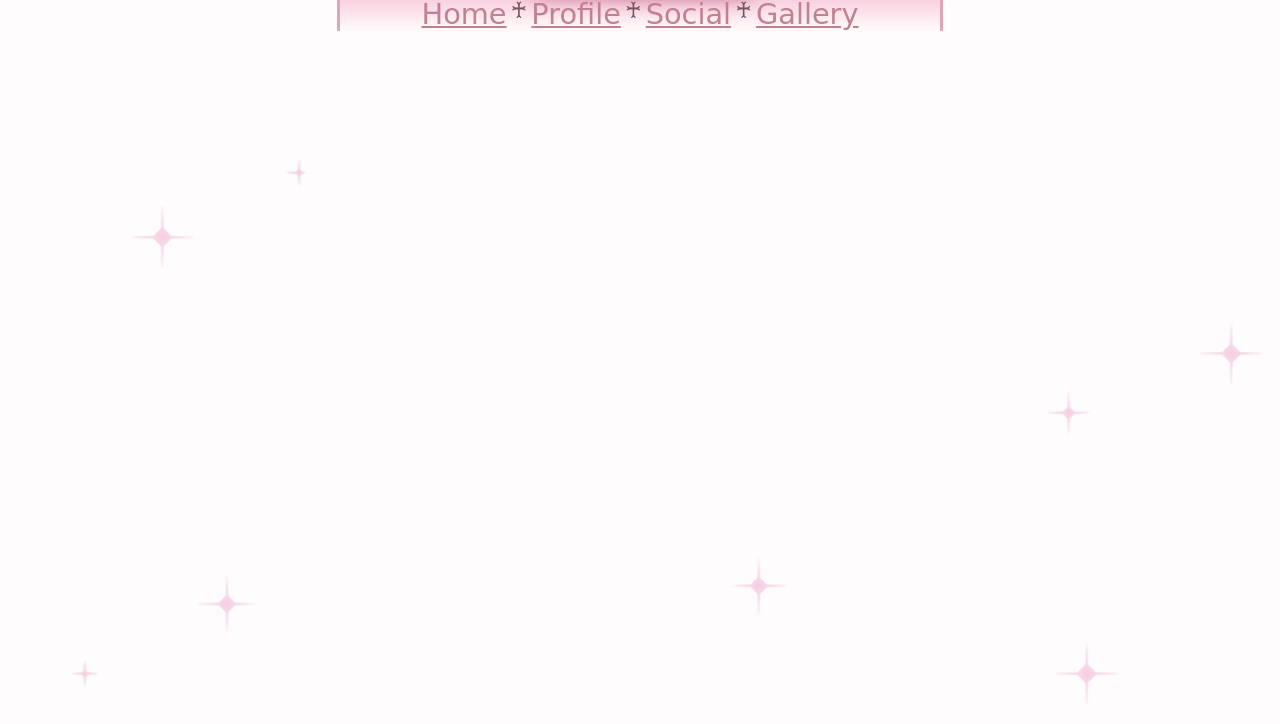
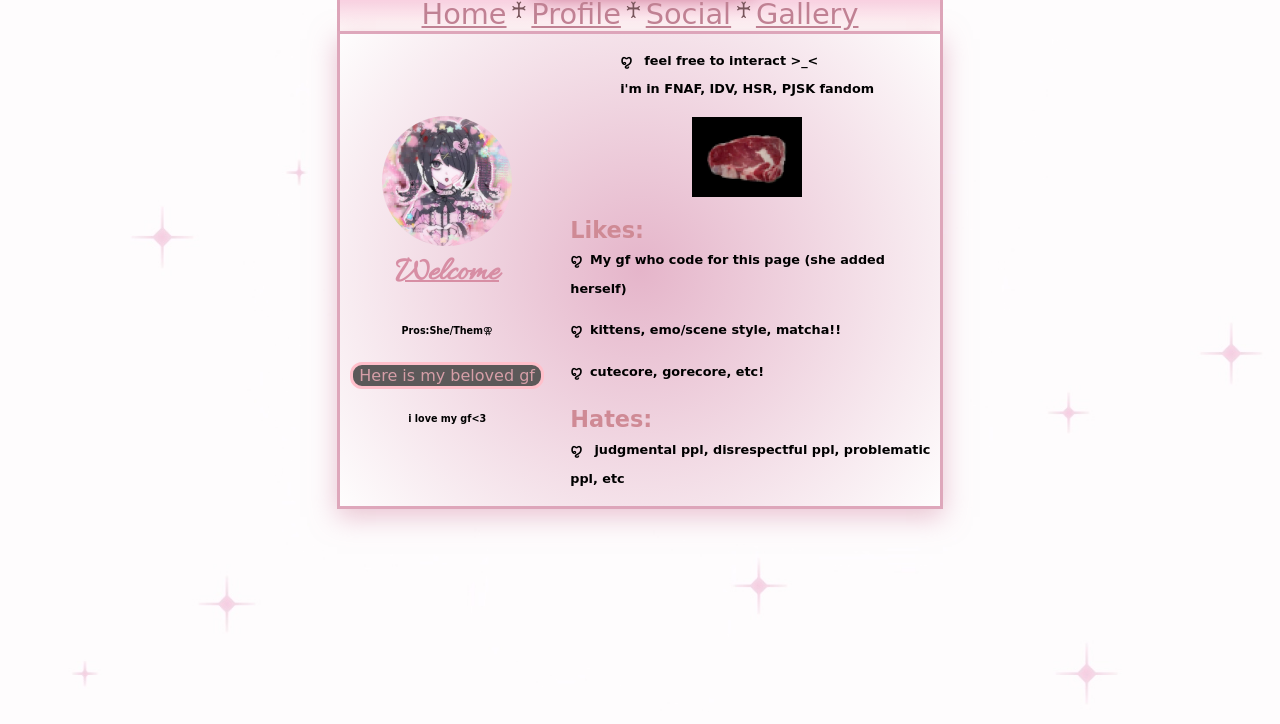
Before and after one commit to LussssSun/lins, a website: page index.html in a window 1280 px wide. Shown: the part 110-834 px from the top of the page. Drawn offline with Linux system fonts and the light colour scheme; a web font is replaced by a local one.

Commit message:
Update index.html

```diff
--- a/index.html
+++ b/index.html
@@ -34,7 +34,7 @@
       </div>
     </div>
 <!--homePage-->
-    <div class="tab-content" active id="home">
+    <div class="tab-content active" id="home">
       <div class="frame">
         <div class="container">
           <div class="card">
```
